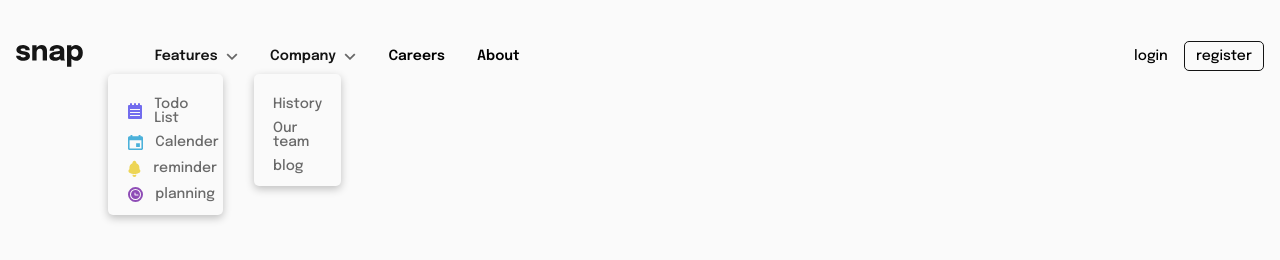
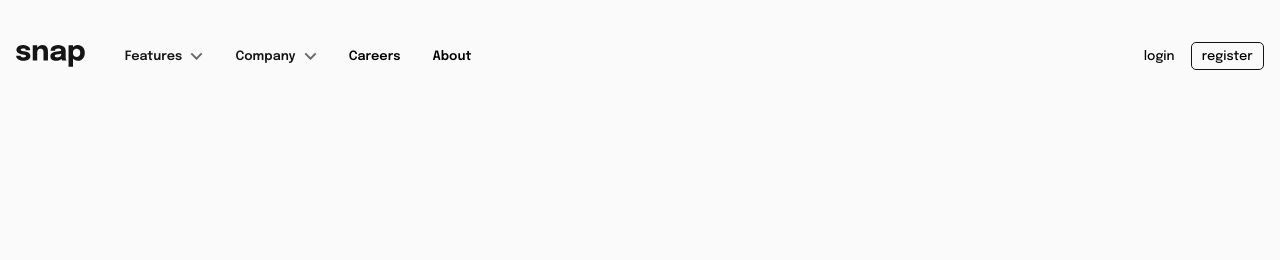
Before and after one commit to melvin145/frontend-mentor-challenges, a plain HTML site: page intro-section-with-dropdown-navigation-main/index.html in a window 1280 px wide. Drawn offline with nearby package versions, Linux system fonts and the light colour scheme.

Commit message:
completed navbar

```diff
--- a/intro-section-with-dropdown-navigation-main/index.html
+++ b/intro-section-with-dropdown-navigation-main/index.html
@@ -41,10 +41,8 @@
         <div class="nav__left">
             <div class="nav__links">
               <div class="link dropdown">
-                <div>
                   <a href="#">Features</a>
-                  <img class="dropdown_icon" src="images/icon-arrow-down.svg" alt="" />
-                </div>
+                  <img class="dropdown__icon" src="images/icon-arrow-down.svg" alt="" />
                 <div class="link__dropdown">
                   <li class="dropdown__item">
                     <img src="images/icon-todo.svg" alt="" />
--- a/intro-section-with-dropdown-navigation-main/script.js
+++ b/intro-section-with-dropdown-navigation-main/script.js
@@ -7,12 +7,11 @@ function ToggleHandler(){
 }
 
 function ShowDropdown(){
-      const dropIcon=document.querySelectorAll('.dropdown__icon');
-      dropIcon.forEach((e)=>{
-            e.addEventListener('click',()=>{
-
-            })
-      })
+      const dropIcons=document.querySelectorAll('.dropdown__icon');
+      console.log(dropIcons);
+      dropIcons.forEach((e)=>e.addEventListener('click',()=>{
+      e.nextElementSibling.classList.toggle("active");
+}))
 }
 ToggleHandler();
 ShowDropdown();
--- a/intro-section-with-dropdown-navigation-main/style.css
+++ b/intro-section-with-dropdown-navigation-main/style.css
@@ -10,7 +10,7 @@
       --black:hsl(0, 0%, 8%);
       --gray:hsl(0, 0%, 41%);
       --fnt-sm:.95rem;
-      --fnt-sm2:.875rem;
+      --fnt-sm2:.8rem;
       --fnt-m:1.3rem;
       --fnt-lrg:2rem;
 }
@@ -41,7 +41,7 @@ body{
       padding: 2.5rem 1rem;
       background-color: var(--primary-color);
       min-height: 2rem;
-      gap: 4rem;
+      gap: 2rem;
       display: flex;
       position: relative;
       justify-content: space-between;
@@ -55,6 +55,7 @@ body{
 .nav__left{
       display: flex;
       justify-content: space-between;
+      align-items: center;
       gap: 1rem;
 }
 .nav__logo{
@@ -73,16 +74,20 @@ body{
 }
 .dropdown{
       position: relative;
+
 }
 .link__dropdown{
       margin-top: 0rem;
       border-radius: 5px;
       box-shadow: rgba(0, 0, 0, 0.24) 0px 3px 8px;
       position:absolute;
+      display: none;
       margin-top: 10px;
-      top: 15px;
-      right: 15px;
-      padding: .8rem 1.2rem;
+
+      width: 100%;
+      top: 10px;
+      right: 0px;
+      padding: .5rem .8rem;
       background-color: var(--primary-color);
       overflow-y:hidden;
 }
@@ -90,29 +95,30 @@ body{
       padding-right: 5px;
 }
 .dropdown img{
-      width: 12px;
+      width: 13px;
+      cursor: pointer;
 }
 .dropdown__item {
       display: flex;
       margin-top: 10px ;
       align-items: center;
-      gap: .8rem;
+      gap: .5rem;
 }
 
 .dropdown__item img{
-      width: 15px;
+      width: 12px;
       cursor: pointer;
 }
 .dropdown__item h4{
       text-align: left;
       font-weight: 400;
       color: var(--gray);
-      font-size: var(--fnt-sm2);
+      font-size: 12px;
 }
 .nav__right{
       display: flex;
+      gap: 1rem;
       align-items: center;
-      gap: 1rem;
 }
 .login__btn{
       background: none;
@@ -143,7 +149,7 @@ body{
 @media screen and (max-width:380px){
       :root{
             --fnt-sm:.85rem;
-            --fnt-sm2:.6rem;
+            --fnt-sm2:.8rem;
             --fnt-m:1rem;
             --fnt-lrg:1.5rem;
             --sidebar-color:rgb(231, 231, 231);
@@ -180,6 +186,11 @@ body{
             flex-direction: column;
 
       }
+      .link__dropdown{
+            position:relative;
+            margin-top: 0px;
+            width: 100%;
+      }
 
 
 }
```
